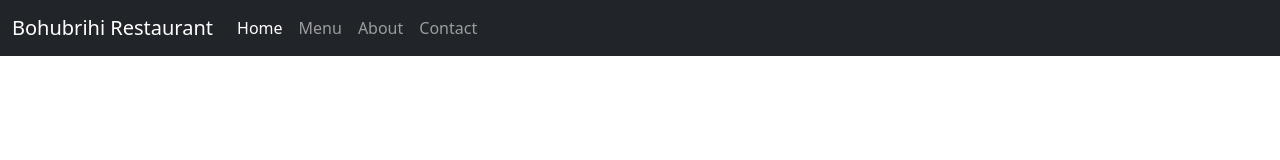
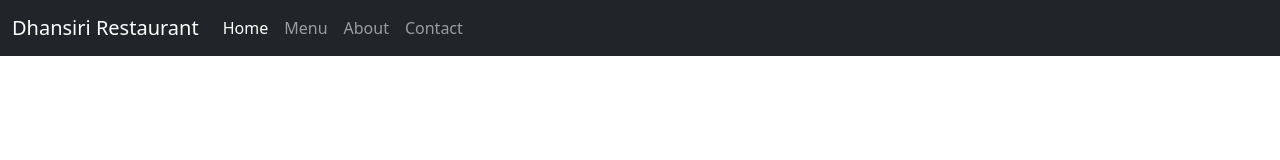
Before and after one commit to mitul88/react-foodshop, a React (Create React App) app: page /home in a window 1280 px wide. Shown: the top 160 px of the page. Built offline with nearby package versions, Linux system fonts and the light colour scheme.

Commit message:
changed logo title

```diff
--- a/src/components/header/Navigation.js
+++ b/src/components/header/Navigation.js
@@ -22,7 +22,7 @@ class Navigation extends Component  {
                 {/* <div className="container"> */}
                 <NavbarToggler onClick={this.navToggle} />
                     <NavbarBrand href="/">
-                        Bohubrihi Restaurant
+                        Dhansiri Restaurant
                     </NavbarBrand>
                     <Collapse isOpen={this.state.isNavOpen} navbar>
                         <Nav className="ml-auto" navbar>
```
